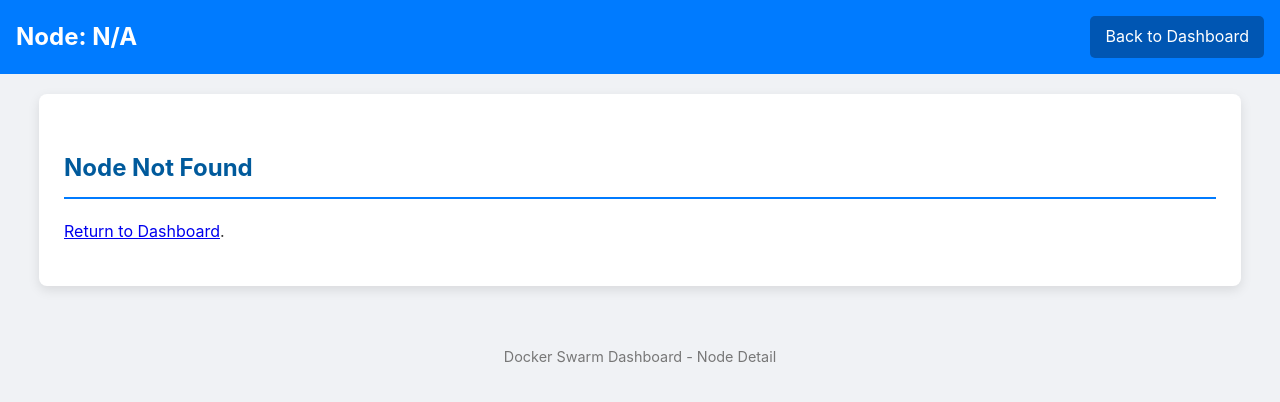
After one commit to Amatuon/Docker_Swarm_Dashboard, a Flask app: template swarm_dashboard/templates/node_detail.html in a window 1280 px wide. The commit adds this page. Shown: the top 402 px of the page. Run offline with Flask 3, Linux system fonts and the light colour scheme; the template is opened without the code that fills it, so the values that code supplies are empty.

```diff
--- a/swarm_dashboard/app.py
+++ b/swarm_dashboard/app.py
@@ -1,5 +1,5 @@
 from flask import Flask, render_template, redirect, url_for, flash
-from docker_utils import get_services, get_nodes, get_service_tasks, scale_service # Import all utils
+from docker_utils import get_services, get_nodes, get_service_tasks, scale_service, get_node_details, get_tasks_on_node, update_node_availability # Import all utils
 
 app = Flask(__name__)
 app.secret_key = 'your_very_secret_key' # Needed for flash messages
@@ -83,6 +83,35 @@ def scale_service_route(service_id, direction):
 
     return redirect(url_for('dashboard'))
 
+@app.route('/node/<node_id>')
+def node_detail(node_id):
+    node_details = get_node_details(node_id) # Use the new function
+    if not node_details:
+        flash(f"Node ID {node_id} not found or details unavailable.", "error")
+        return redirect(url_for('dashboard'))
+
+    node_tasks = get_tasks_on_node(node_id) # Use the new function
+
+    return render_template('node_detail.html', node=node_details, tasks=node_tasks)
+
+# START_SET_AVAILABILITY_ROUTE_MARKER
+@app.route('/node/set_availability/<node_id>/<string:availability_action>', methods=['POST'])
+def set_node_availability(node_id, availability_action):
+    # Explicitly check allowed actions, though docker_utils also does.
+    if availability_action not in ['active', 'pause', 'drain']:
+        flash(f"Invalid availability action specified: {availability_action}.", "error")
+        return redirect(url_for('node_detail', node_id=node_id))
+
+    # Ensure update_node_availability is imported from docker_utils
+    success, message = update_node_availability(node_id, availability_action)
+
+    if success:
+        flash(message, "success")
+    else:
+        flash(message, "error")
+    return redirect(url_for('node_detail', node_id=node_id))
+# END_SET_AVAILABILITY_ROUTE_MARKER
+
 if __name__ == '__main__':
     # It's good practice to make host and port configurable, e.g., via environment variables
     # Debug mode should be controlled by FLASK_DEBUG env var, not hardcoded here for containerized app.
--- a/swarm_dashboard/templates/index.html
+++ b/swarm_dashboard/templates/index.html
@@ -188,7 +188,7 @@
                         {% for node in nodes %}
                         <tr>
                             <td>{{ node.ID[:12] }}</td>
-                            <td>{{ node.Hostname }}</td>
+                            <td><a href="{{ url_for('node_detail', node_id=node.ID) }}">{{ node.Hostname if node.Hostname else node.ID[:12] }}</a></td>
                             <td>{{ node.Status }}</td>
                             <td>{{ node.Availability }}</td>
                             <td>{{ node.ManagerStatus if node.ManagerStatus else '-' }}</td>
--- /dev/null
+++ b/swarm_dashboard/templates/node_detail.html
@@ -0,0 +1,80 @@
+<!DOCTYPE html><html lang="en"><head><meta charset="UTF-8"><meta name="viewport" content="width=device-width, initial-scale=1.0">
+<title>Node: {{ node.Description.Hostname if node and node.Description else 'N/A' }}</title>
+<style>
+body{font-family:-apple-system,BlinkMacSystemFont,"Segoe UI",Roboto,"Helvetica Neue",Arial,sans-serif;margin:0;padding:0;background-color:#f0f2f5;color:#333;line-height:1.6}
+.navbar{background-color:#007BFF;padding:1rem;color:#fff;display:flex;justify-content:space-between;align-items:center;margin-bottom:20px}
+.navbar h1{margin:0;font-size:1.5rem;color:#fff}.navbar a.nav-link{padding:8px 15px;background-color:#0056b3;color:#fff;text-decoration:none;border-radius:5px;transition:background-color .3s ease}
+.navbar a.nav-link:hover{background-color:#004085}
+.container{width:90%;max-width:1200px;margin:20px auto;background-color:#fff;padding:25px;border-radius:8px;box-shadow:0 4px 12px rgba(0,0,0,.1)}
+h2{color:#005A9C;border-bottom:2px solid #007BFF;padding-bottom:10px;margin-top:30px;margin-bottom:20px}
+.detail-grid{display:grid;grid-template-columns:repeat(auto-fit,minmax(280px,1fr));gap:20px;margin-bottom:20px}
+.detail-item{background-color:#f8f9fa;padding:15px;border-radius:5px;border:1px solid #e9ecef}.detail-item strong{display:block;color:#005A9C;margin-bottom:5px}
+.table-wrapper{overflow-x:auto}table{width:100%;border-collapse:collapse;margin-bottom:20px}
+th,td{padding:10px 12px;border:1px solid #ddd;text-align:left;vertical-align:middle}th{background-color:#007BFF;color:#fff;font-weight:700}
+tr:nth-child(even){background-color:#f8f9fa}tr:hover{background-color:#e9ecef}
+.flash-messages{list-style:none;padding:0;margin:0 0 20px}.flash-messages li{padding:12px 15px;margin-bottom:10px;border-radius:5px;border-left-width:6px;border-left-style:solid}
+.flash-messages .info{background-color:#e7f3fe;border-left-color:#2196F3;color:#0d47a1}.flash-messages .success{background-color:#d4edda;border-left-color:#28a745;color:#155724}
+.flash-messages .error{background-color:#f8d7da;border-left-color:#dc3545;color:#721c24}
+.footer{text-align:center;margin-top:30px;padding:15px;font-size:.9em;color:#777}
+.label-list{list-style:none;padding:0}.label-list li{background-color:#e0e0e0;color:#333;padding:3px 8px;margin-right:5px;margin-bottom:5px;border-radius:3px;display:inline-block;font-size:.9em}
+.actions-form button { padding: 8px 15px; border: none; border-radius: 4px; color: white; cursor: pointer; font-weight: bold; transition: background-color 0.2s ease; }
+.actions-form button.drain { background-color: #ffc107; color: #333; }
+.actions-form button.pause { background-color: #fd7e14; }
+.actions-form button.active { background-color: #28a745; }
+.actions-form button:hover { opacity: 0.9; }
+</style></head><body>
+<div class="navbar"><h1>Node: {{ node.Description.Hostname if node and node.Description else 'N/A' }}</h1><a href="{{ url_for('dashboard') }}" class="nav-link">Back to Dashboard</a></div>
+<div class="container">
+{% with messages = get_flashed_messages(with_categories=true) %}{% if messages %}<ul class="flash-messages">{% for category, message in messages %}<li class="{{ category }}">{{ message }}</li>{% endfor %}</ul>{% endif %}{% endwith %}
+{% if node %}
+<h2>Node Overview (ID: {{ node.ID[:12] }})</h2>
+<div class="detail-grid">
+    <div class="detail-item"><strong>Hostname:</strong> {{ node.Description.Hostname if node.Description else 'N/A' }}</div>
+    <div class="detail-item"><strong>ID:</strong> {{ node.ID }}</div>
+    <div class="detail-item"><strong>Status:</strong> {{ node.Status.State | capitalize if node.Status else 'N/A' }}</div>
+    <div class="detail-item"><strong>Availability:</strong> {{ node.Spec.Availability | capitalize if node.Spec else 'N/A' }}</div>
+    <div class="detail-item"><strong>Manager Status:</strong> {% if node.ManagerStatus %}{{ 'Manager' if node.ManagerStatus.IsManager else 'Worker' }}{% if node.ManagerStatus.IsManager %} ({{ node.ManagerStatus.Reachability | capitalize }}){% endif %}{% else %}-{% endif %}</div>
+    <div class="detail-item"><strong>Engine Version:</strong> {{ node.Description.EngineVersion if node.Description else 'N/A' }}</div>
+    <div class="detail-item"><strong>OS:</strong> {{ node.Description.Platform.OS if node.Description and node.Description.Platform else 'N/A' }}</div>
+    <div class="detail-item"><strong>Architecture:</strong> {{ node.Description.Platform.Architecture if node.Description and node.Description.Platform else 'N/A' }}</div>
+</div>
+<h2>Labels</h2>
+{% if node.Spec and node.Spec.Labels and node.Spec.Labels.items()|length > 0 %}<ul class="label-list">{% for key, value in node.Spec.Labels.items() %}<li><strong>{{ key }}:</strong> {{ value }}</li>{% endfor %}</ul>
+{% else %}<p>No labels for this node.</p>{% endif %}
+<h2>Tasks on this Node</h2>
+{% if tasks %}<div class="table-wrapper"><table><thead><tr><th>Task ID</th><th>Service Name</th><th>Image</th><th>Desired State</th><th>Current State</th><th>Error</th></tr></thead><tbody>
+{% for task in tasks %}<tr><td>{{ task.ID[:12] }}</td><td>{{ task.Name if task.Name else task.ServiceID[:12] }}</td>
+<td>{{ task.Spec.ContainerSpec.Image | truncate(60) if task.Spec and task.Spec.ContainerSpec else 'N/A' }}</td>
+<td>{{ task.DesiredState | capitalize }}</td>
+<td style="color: {{ 'green' if task.Status.State == 'running' else ('orange' if task.Status.State in ['pending', 'starting', 'preparing'] else 'red') }};">
+    {{ task.Status.State | capitalize if task.Status else 'N/A' }}
+    <small>({{ task.Status.Timestamp.split('.')[0] if task.Status and task.Status.Timestamp else '' }})</small>
+</td>
+<td style="color:red;">{{ task.Status.Err if task.Status and task.Status.Err else '-' }}</td></tr>{% endfor %}
+</tbody></table></div>
+{% elif tasks is defined and tasks|length == 0 %}<p>No tasks on this node.</p>
+{% else %}<p>Could not get task info.</p>{% endif %}
+<h2>Actions</h2>
+<div class="actions-form">
+  <p style="margin-bottom: 10px;">Current Availability: <strong style="font-weight: bold;">{{ node.Spec.Availability | capitalize if node.Spec else 'N/A' }}</strong></p>
+  {% if node.Spec and node.ID %}{# Ensure node.Spec and node.ID exist for url_for #}
+    {% if node.Spec.Availability == 'active' %}
+      <form action="{{ url_for('set_node_availability', node_id=node.ID, availability_action='drain') }}" method="post" style="display: inline-block; margin-right: 10px;">
+        <button type="submit" class="action-button drain">Set to Drain</button>
+      </form>
+      <form action="{{ url_for('set_node_availability', node_id=node.ID, availability_action='pause') }}" method="post" style="display: inline-block;">
+        <button type="submit" class="action-button pause">Set to Pause</button>
+      </form>
+    {% elif node.Spec.Availability == 'drain' or node.Spec.Availability == 'pause' %}
+      <form action="{{ url_for('set_node_availability', node_id=node.ID, availability_action='active') }}" method="post" style="display: inline-block;">
+        <button type="submit" class="action-button active">Set to Active</button>
+      </form>
+    {% else %}
+      <p><em>Cannot determine actions for current availability state: {{ node.Spec.Availability }}</em></p>
+    {% endif %}
+  {% else %}
+    <p><em>Node specification or ID not available to determine actions.</em></p>
+  {% endif %}
+</div>
+{% else %}<h2>Node Not Found</h2><p><a href="{{ url_for('dashboard') }}">Return to Dashboard</a>.</p>{% endif %}
+</div><div class="footer"><p>Docker Swarm Dashboard - Node Detail</p></div></body></html>
```
Also changed, not shown: swarm_dashboard/docker_utils.py (+118 -77 lines), 1 other file.
